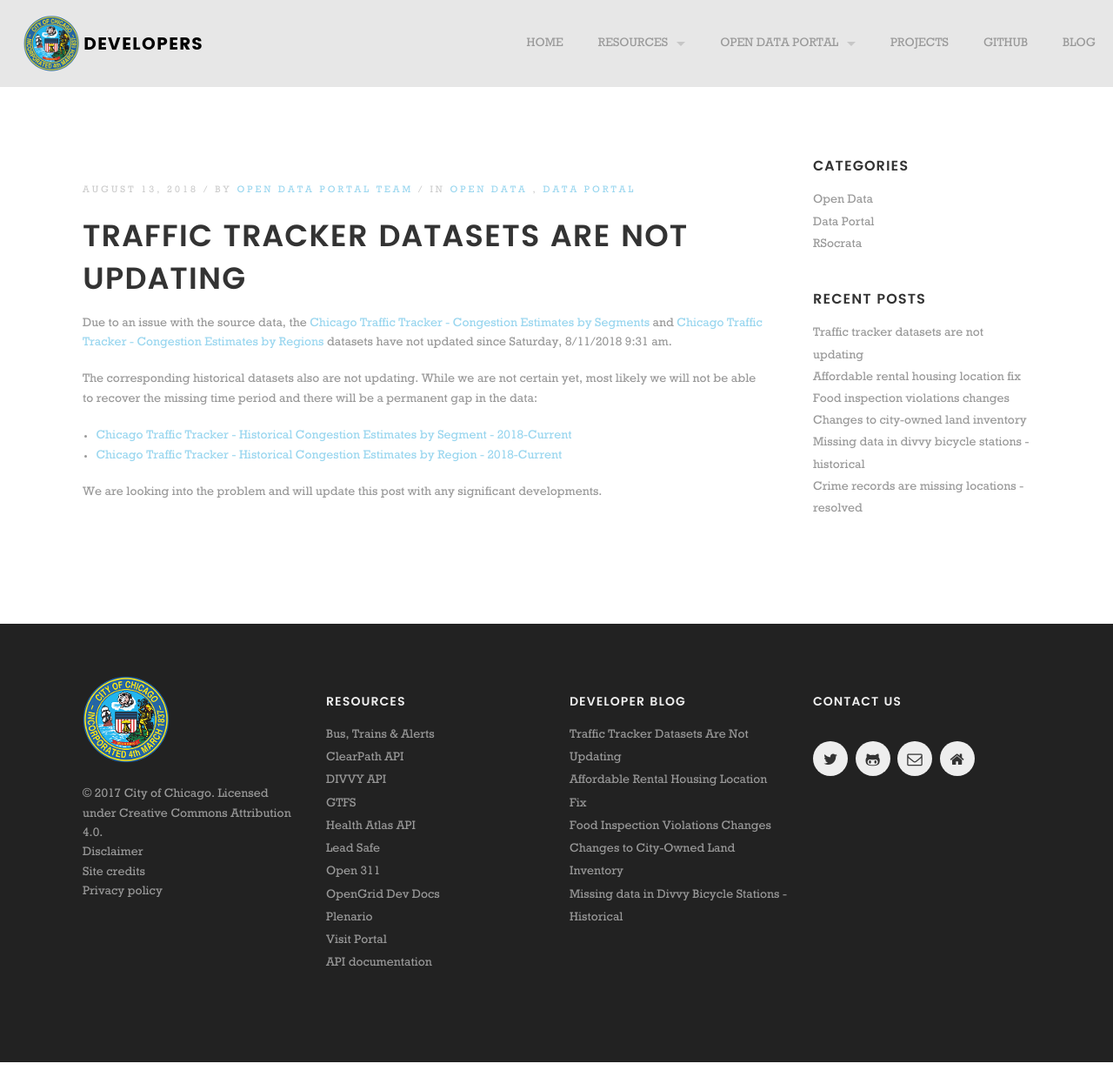
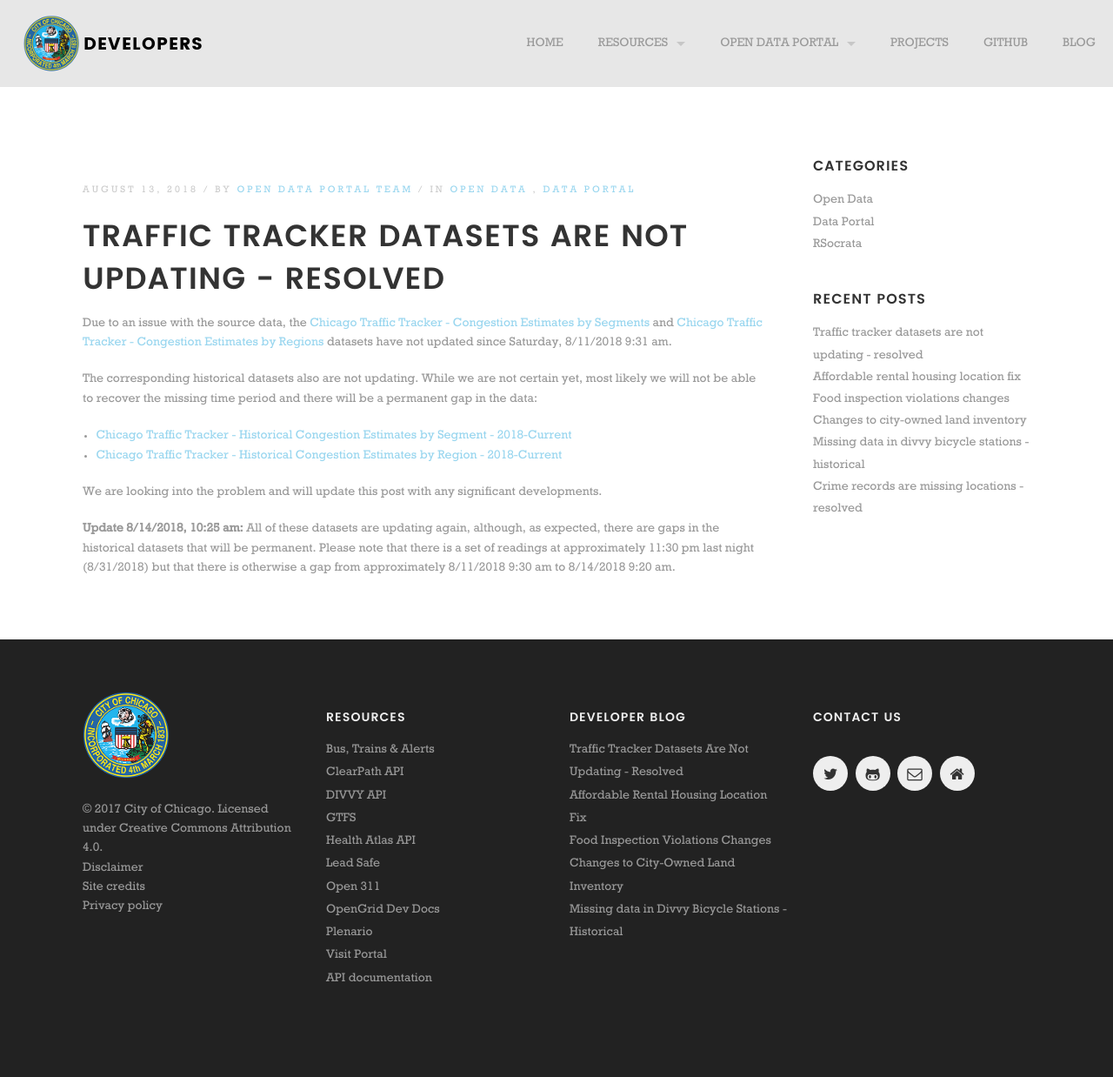
Before and after one commit to Chicago/dev.cityofchicago.org, a Jekyll site: the page built from _posts/2018-08-13-traffic-datasets-not-updating.md, in a window 1280 px wide. Shown: the whole page at 87% size. Built offline with Jekyll 4.4.1, drawn with Linux system fonts in a browser that asks for light colours; some web fonts are replaced.

Commit message:
Update 2018-08-13-traffic-datasets-not-updating.md
Posted update about the problem being resolved.

```diff
--- a/_posts/2018-08-13-traffic-datasets-not-updating.md
+++ b/_posts/2018-08-13-traffic-datasets-not-updating.md
@@ -1,6 +1,6 @@
 ---
 layout: post
-title: Traffic Tracker Datasets Are Not Updating
+title: Traffic Tracker Datasets Are Not Updating - Resolved
 date: '2018-08-13T11:00-05:00'
 author: Open Data Portal Team
 categories:
@@ -22,3 +22,5 @@
 * [Chicago Traffic Tracker - Historical Congestion Estimates by Region - 2018-Current](https://data.cityofchicago.org/d/kf7e-cur8)
 
 We are looking into the problem and will update this post with any significant developments.
+
+**Update 8/14/2018, 10:25 am:** All of these datasets are updating again, although, as expected, there are gaps in the historical datasets that will be permanent. Please note that there is a set of readings at approximately 11:30 pm last night (8/31/2018) but that there is otherwise a gap from approximately 8/11/2018 9:30 am to 8/14/2018 9:20 am.
```
